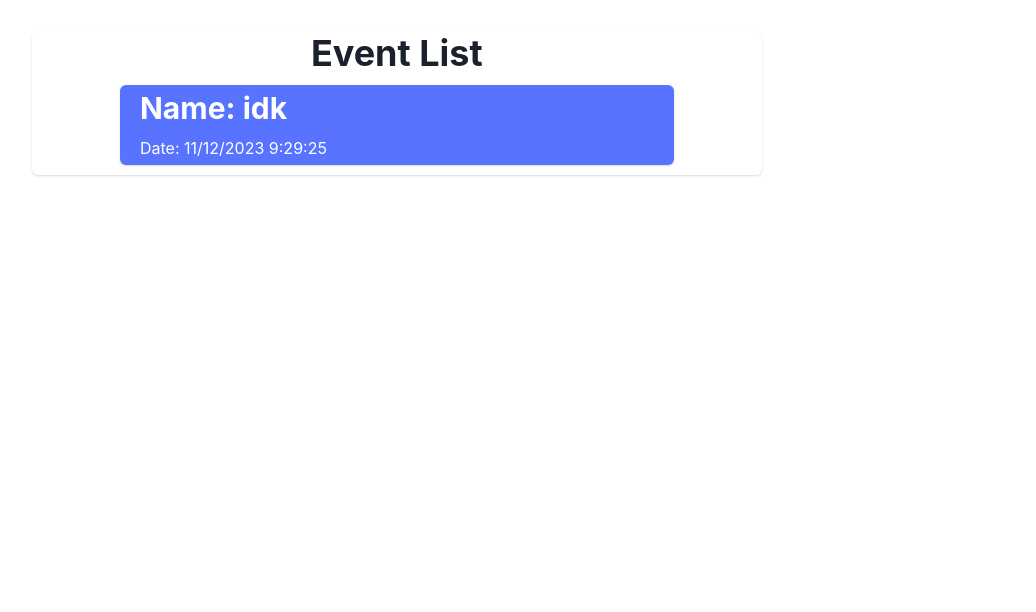
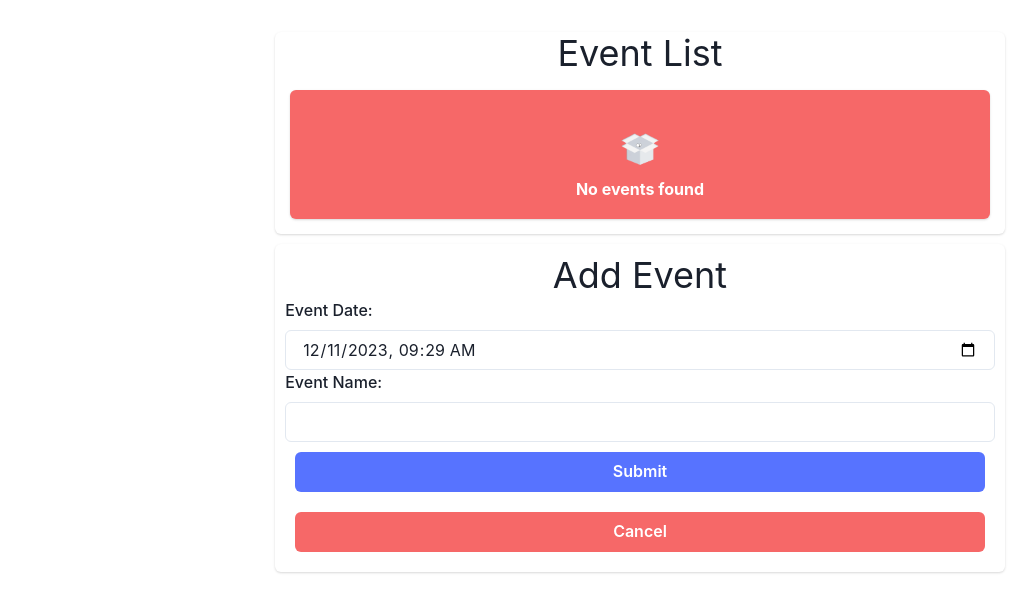
Before and after one commit to xKarinSan/action-integrations, a React (Vite) app in the folder frontend/: page / in a window 1280 px wide. Shown: the top 612 px of the page, without its empty margins (0-1036 px from the left). Built offline with nearby package versions, Linux system fonts and the light colour scheme.

Commit message:
feat: add frontend form functionality

```diff
--- a/frontend/package.json
+++ b/frontend/package.json
@@ -14,6 +14,7 @@
     "@chakra-ui/react": "^2.8.2",
     "@emotion/react": "^11.11.1",
     "@emotion/styled": "^11.11.0",
+    "axios": "^1.6.2",
     "framer-motion": "^10.16.16",
     "react": "^18.2.0",
     "react-dom": "^18.2.0"
--- a/frontend/src/App.tsx
+++ b/frontend/src/App.tsx
@@ -1,28 +1,42 @@
 // ======================== imports ========================
 // ======== react imports ========
 import { useState } from "react";
-import reactLogo from "./assets/react.svg";
-import viteLogo from "/vite.svg";
+import axios from "axios";
 import "./App.css";
 
 // ======== component imports ========
 import EventList from "./components/EventList";
-
+import CalendarForm from "./components/CalendarForm";
 // ======== type imports ========
 import { RegisteredEvent } from "./types/EventType";
 
 // ======================== main app ========================
 function App() {
     const [events, setEvents] = useState<RegisteredEvent[]>([
-        {
-            id: "1",
-            name: "idk",
-            event_date: Math.floor(new Date().getTime() / 1000),
-        },
+        // {
+        //     id: "1",
+        //     name: "idk",
+        //     event_date: Math.floor(new Date().getTime() / 1000),
+        // },
+        // {
+        //     id: "2",
+        //     name: "testt",
+        //     event_date: Math.floor(new Date().getTime() / 1000),
+        // },
+        // {
+        //     id: "3",
+        //     name: "1234",
+        //     event_date: Math.floor(new Date().getTime() / 1000),
+        // },
     ]);
+    const submitEvent = async (submitEvent: RegisteredEvent) => {
+        console.info("submitEvent", submitEvent);
+        await axios.post("http://localhost:8000/api/event", submitEvent);
+    };
     return (
         <>
             <EventList events={events} />
+            <CalendarForm submitForm={submitEvent} />
         </>
     );
 }
--- /dev/null
+++ b/frontend/src/components/CalendarForm.tsx
@@ -0,0 +1,113 @@
+// ======================== imports ========================
+// ======== react imports ========
+import { useState } from "react";
+
+// ======== chakraUI imports ========
+import {
+    Card,
+    Heading,
+    Input,
+    FormLabel,
+    Button,
+    FormControl,
+} from "@chakra-ui/react";
+
+// ======== type imports ========
+import { RegisteredEvent } from "../types/EventType";
+
+// ======== asset imports ========
+import NotFound from "../assets/notfound.gif";
+
+// ======================== main app ========================
+function CalendarForm({
+    submitForm,
+}: {
+    submitForm: (event: RegisteredEvent) => void;
+}) {
+    //  =========== helper functions ===========
+    const formattedFormDate = (inputDate: Date) => {
+        const year = inputDate.getFullYear();
+        const month = inputDate.getMonth() + 1;
+        const day = inputDate.getDate();
+        const hour = inputDate.getHours();
+        const minute = inputDate.getMinutes();
+        return `${year}-${month}-${day}T${hour >= 10 ? hour : "0" + hour}:${
+            minute >= 10 ? minute : "0" + minute
+        }`;
+    };
+
+    const submitEvent = async () => {
+        // submits the event
+        const dateTimestamp = Math.floor(
+            new Date(chosenDateTime).getTime() / 1000
+        );
+
+        const newEvent: RegisteredEvent = {
+            id: "",
+            name: eventName,
+            event_date: dateTimestamp,
+        };
+        await submitForm(newEvent);
+    };
+
+    const cancelSubmission = () => {
+        // this resets to default
+        console.warn("back to default");
+    };
+    //  =========== states ===========
+    const [chosenDateTime, setChosenDateTime] = useState<string>(
+        formattedFormDate(new Date())
+    );
+    const [eventName, setEventName] = useState<string>("");
+
+    return (
+        <Card
+            border={"10px red"}
+            background={"white"}
+            width={["90%", "60%"]}
+            margin={"10px auto"}
+            padding={"10px"}
+        >
+            <Heading as={"h3"} fontWeight={"normal"}>
+                Add Event
+            </Heading>
+
+            <FormControl>
+                <FormLabel>Event Date:</FormLabel>
+                <Input
+                    type={"datetime-local"}
+                    value={chosenDateTime}
+                    onChange={(e) => setChosenDateTime(e.target.value)}
+                />
+                <br />
+                <FormLabel>Event Name:</FormLabel>
+                <Input
+                    type={"text"}
+                    value={eventName}
+                    onChange={(e) => {
+                        setEventName(e.target.value);
+                    }}
+                />
+            </FormControl>
+            <Button
+                margin={"10px"}
+                onClick={submitEvent}
+                background={"#5773ff"}
+                color={"white"}
+            >
+                Submit
+            </Button>
+            <Button
+                margin={"10px"}
+                onClick={cancelSubmission}
+                background={"#f66868"}
+                color={"white"}
+            >
+                Cancel
+            </Button>
+            {/* </FormControl> */}
+        </Card>
+    );
+}
+
+export default CalendarForm;
--- a/frontend/src/components/EventList.tsx
+++ b/frontend/src/components/EventList.tsx
@@ -26,8 +26,15 @@ function EventList({ events }: { events: RegisteredEvent[] }) {
         return `${day}/${month}/${year} ${hour}:${minute}:${second}`;
     };
     return (
-        <Card border={"10px red"} background={"white"} width={["90%", "60%"]}>
-            <Heading as={"h2"}>Event List</Heading>
+        <Card
+            border={"10px red"}
+            background={"white"}
+            width={["90%", "60%"]}
+            margin={"auto"}
+        >
+            <Heading as={"h2"} fontWeight={"normal"}>
+                Event List
+            </Heading>
             <>
                 {events && events.length > 0 ? (
                     <Container data-testid="eventlist-container">
@@ -46,7 +53,7 @@ function EventList({ events }: { events: RegisteredEvent[] }) {
                                         size={"lg"}
                                         textAlign={"left"}
                                         padding={"5px 5px 5px 20px"}
-                                        // paddingLeft={"20px"}
+                                        fontWeight={"normal"}
                                     >
                                         Name: {name}
                                     </Heading>
```
Also changed, not shown: 2 other files (tests, documents, lock files or other folders).
